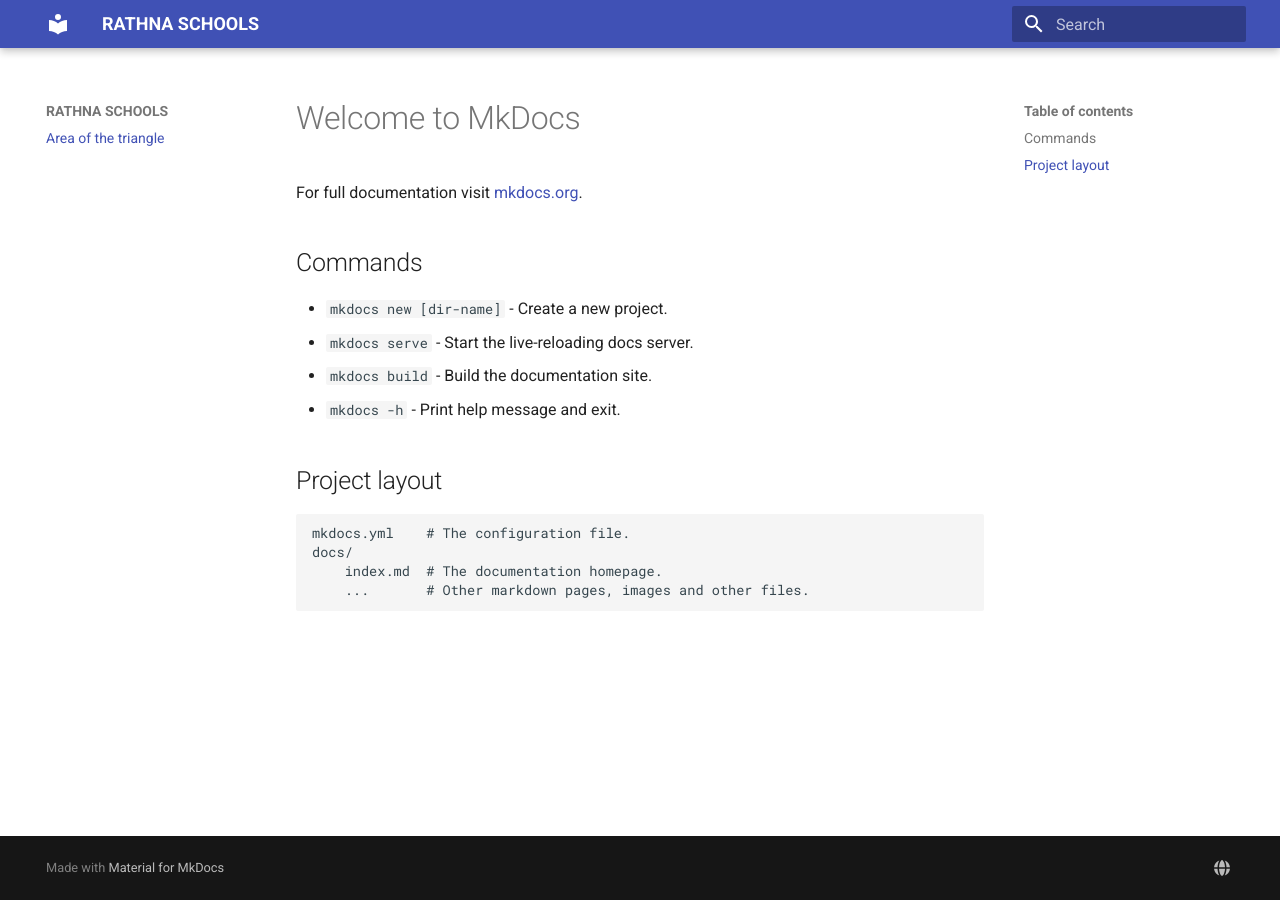
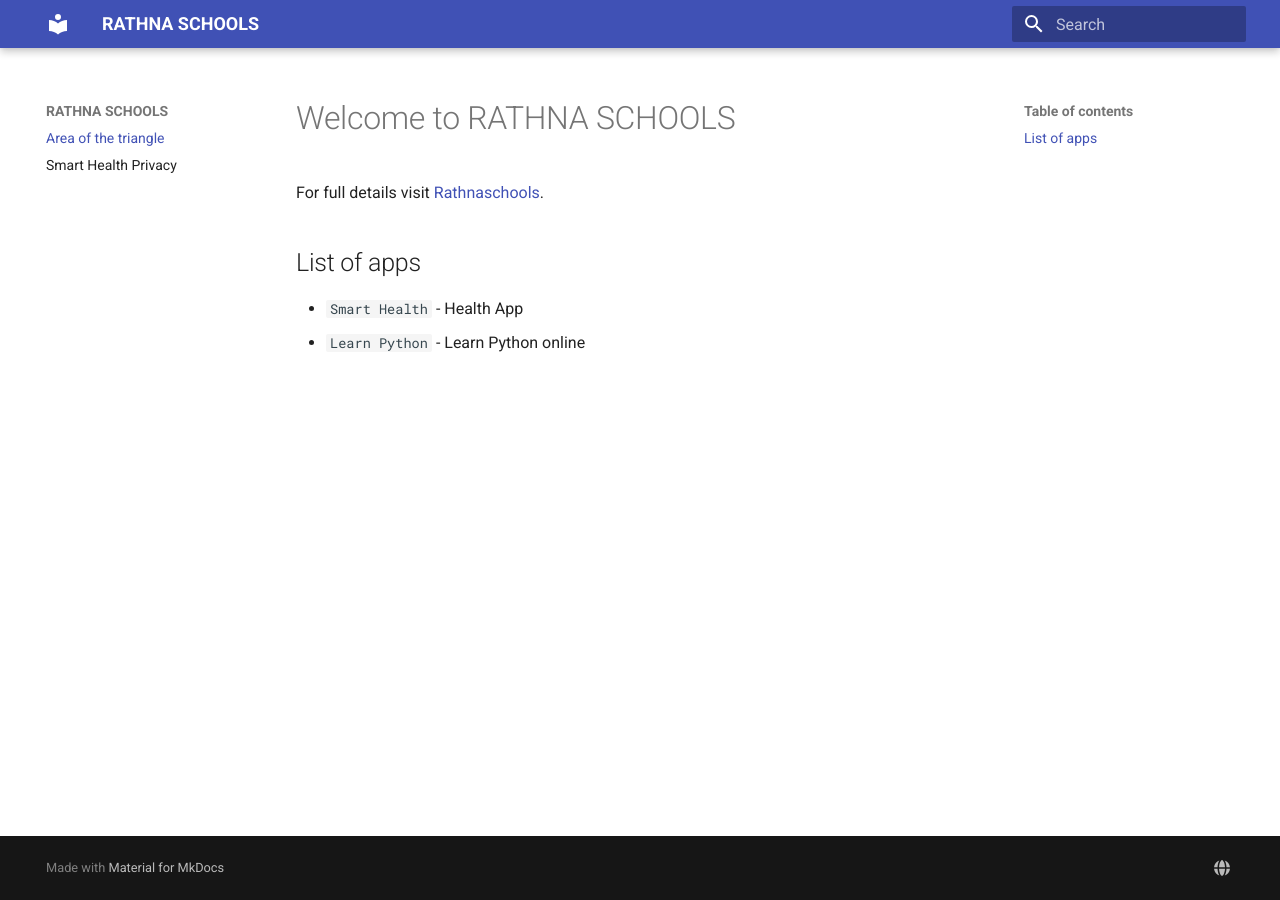
Before and after one commit to Rathinavelkumar/MobileAppPolicy, an MkDocs documentation site: the page built from docs/index.md, in a window 1280 px wide. Built offline with MkDocs 1.6.1 and Material for MkDocs 9.7.7, drawn with Linux system fonts in a browser that asks for light colours.

Commit message:
smart health privacy

```diff
--- a/docs/index.md
+++ b/docs/index.md
@@ -1,17 +1,8 @@
-# Welcome to MkDocs
+# Welcome to RATHNA SCHOOLS
 
-For full documentation visit [mkdocs.org](https://www.mkdocs.org).
+For full details visit [Rathnaschools](https://www.rathnaschools.com).
 
-## Commands
+## List of apps
 
-* `mkdocs new [dir-name]` - Create a new project.
-* `mkdocs serve` - Start the live-reloading docs server.
-* `mkdocs build` - Build the documentation site.
-* `mkdocs -h` - Print help message and exit.
-
-## Project layout
-
-    mkdocs.yml    # The configuration file.
-    docs/
-        index.md  # The documentation homepage.
-        ...       # Other markdown pages, images and other files.
+* `Smart Health` - Health App
+* `Learn Python` - Learn Python online
--- a/mkdocs.yml
+++ b/mkdocs.yml
@@ -6,6 +6,7 @@
 
 nav:
     - Area of the triangle: index.md
+    - Smart Health Privacy: Smart_health_privacy_policy.md
 
 markdown_extensions:
   - attr_list
```
Also changed, not shown: docs/Smart_health_privacy_policy.md (added, +64 -0 lines).
